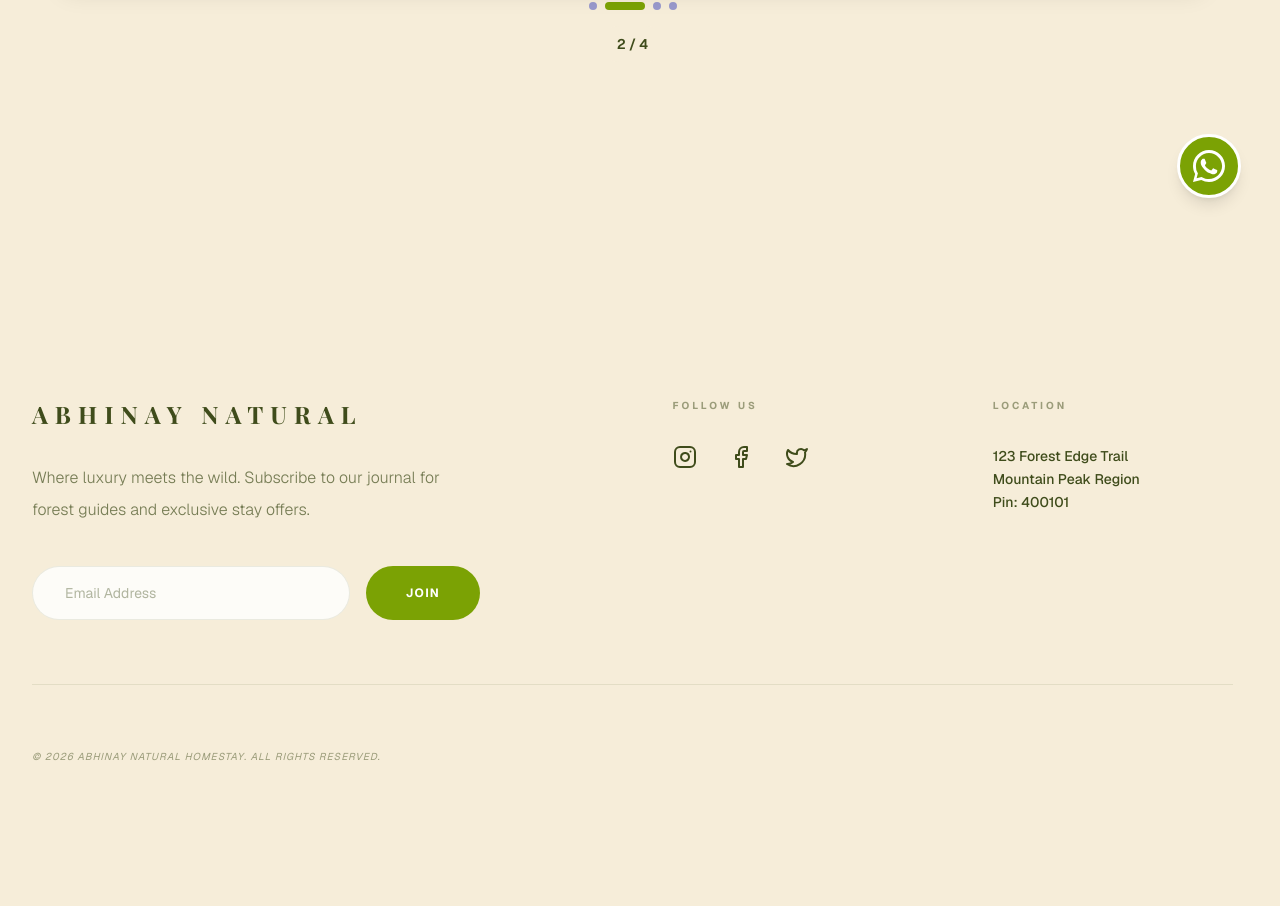
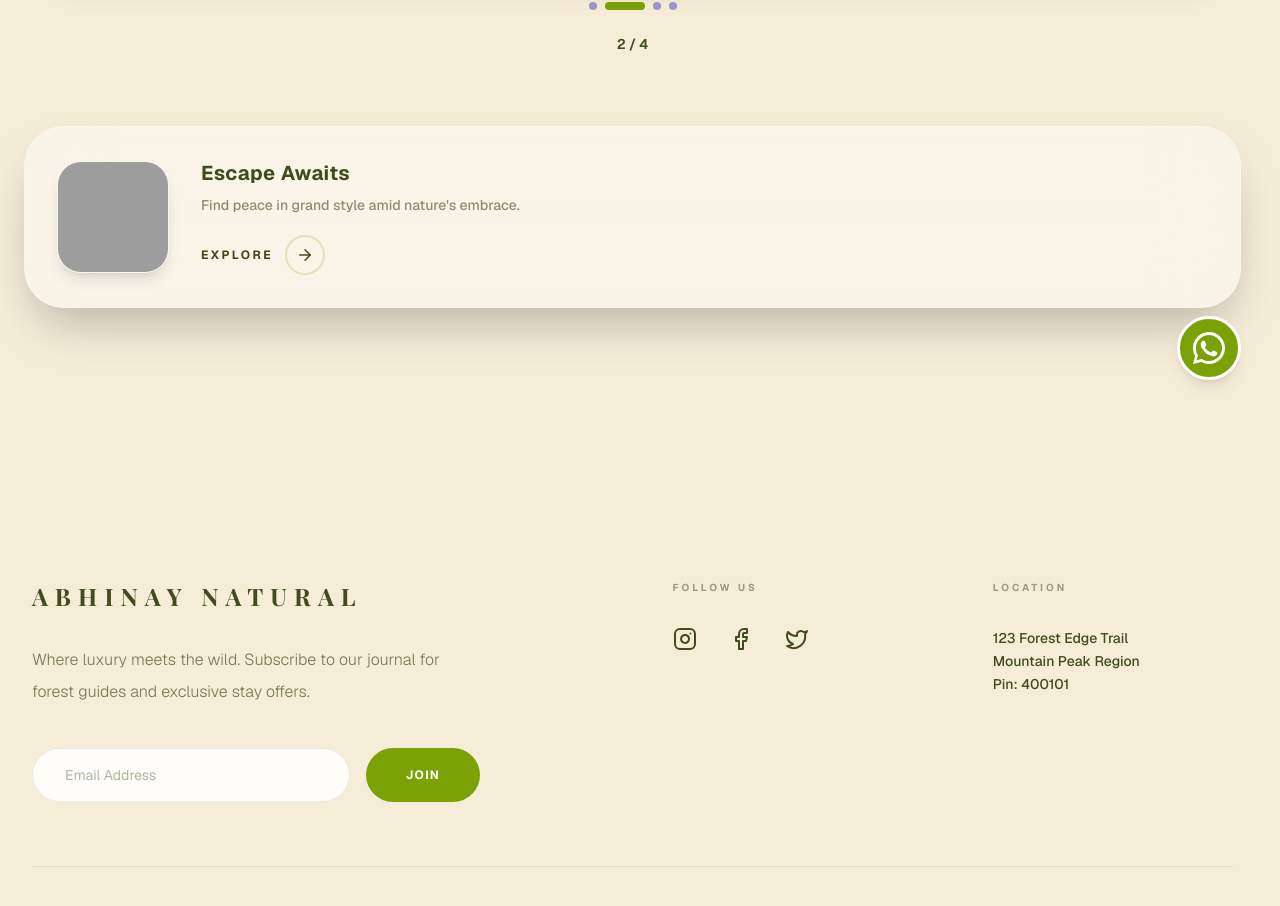
Before and after one commit to Forge-Studios/Abhinay-natural-Homestay, a Next.js app: page /components in a window 1280 px wide. Shown: the part 2699-3605 px from the top of the page. Before the commit the page ends 3563 px from the top, so only its background shows below. Built offline with nearby package versions, Linux system fonts and the light colour scheme; grey boxes are pictures that could not be loaded; a web font is replaced by a local one.

Commit message:
Created CTA component and added in home page

```diff
--- a/app/components/page.tsx
+++ b/app/components/page.tsx
@@ -3,6 +3,7 @@ import Accordion from "@/components/Accordion";
 
 import BaseCard from "@/components/base/BaseCard";
 import Button from "@/components/base/Button";
+import CTA from "@/components/base/CTA";
 import Form from "@/components/base/Form";
 import Calendar from "@/components/Calendar";
 import ImageCarousel from "@/components/ImageCarousel";
@@ -215,6 +216,9 @@ export default function ComponentsPage() {
           <ImageCarousel images={carouselImages} autoPlay={true} autoPlayInterval={6000} />
         </div>
       </section>
+      <section className="px-6 max-w-350">
+        <CTA />
+      </section>
     </main>
   );
 }
--- a/app/page.tsx
+++ b/app/page.tsx
@@ -1,5 +1,6 @@
 import BaseCard from "@/components/base/BaseCard";
-import { ArrowRight, Calendar, Users } from "lucide-react";
+import CTA from "@/components/base/CTA";
+import { Calendar, Users } from "lucide-react";
 import Image from "next/image";
 
 export default function HomePage() {
@@ -29,25 +30,7 @@ export default function HomePage() {
             </div>
 
             {/* HERO OVERLAY: High Intensity Glass */}
-            <BaseCard
-              intensity="2xl"
-              rounded="3xl"
-              className="absolute bottom-8 left-8 right-8 md:bottom-12 md:left-20 md:right-auto md:w-125 p-8 flex items-center gap-8"
-            >
-              <div className="relative w-28 h-28 rounded-3xl overflow-hidden shrink-0 shadow-lg border border-white/10">
-                <Image src="https://images.unsplash.com/photo-1590073242678-70ee3fc28e8e" alt="Mini Preview" fill className="object-cover" />
-              </div>
-              <div className="flex-1">
-                <h3 className="text-brand-primary text-xl font-bold tracking-wide">Escape Awaits</h3>
-                <p className="text-brand-primary/60 text-sm mt-2 font-medium">Find peace in grand style amid nature&apos;s embrace.</p>
-                <button className="mt-5 flex items-center gap-3 text-brand-primary font-bold group/btn">
-                  <span className="text-xs tracking-[0.2em] uppercase">EXPLORE</span>
-                  <div className="w-10 h-10 rounded-full border-2 border-brand-accent/20 flex items-center justify-center group-hover/btn:bg-brand-accent group-hover/btn:text-white transition-all">
-                    <ArrowRight size={18} />
-                  </div>
-                </button>
-              </div>
-            </BaseCard>
+            <CTA className="absolute bottom-8 left-8 right-8 md:bottom-12 md:left-20 md:right-auto md:w-125" />
           </div>
         </div>
       </section>
--- /dev/null
+++ b/components/base/CTA.tsx
@@ -0,0 +1,32 @@
+import { ArrowRight } from "lucide-react";
+import Image from "next/image";
+import BaseCard from "./BaseCard";
+
+interface CTAProps {
+  className?: string; //additional classes for positioning
+  rowReverse?: boolean; //default false
+  imgSrc?: string; //default image src
+  showImage?: boolean; //default true
+}
+
+export default function CTA({ className, rowReverse, imgSrc, showImage = true }: CTAProps) {
+  return (
+    <BaseCard intensity="2xl" rounded="3xl" className={`${className} group p-8 flex ${rowReverse ? "flex-row-reverse" : ""} items-center gap-8`}>
+      {showImage && (
+        <div className="relative w-28 h-28 rounded-3xl overflow-hidden shrink-0 shadow-lg border border-white/10">
+          <Image src={imgSrc || "https://images.unsplash.com/photo-1590073242678-70ee3fc28e8e"} alt="Mini Preview" fill className="object-cover" />
+        </div>
+      )}
+      <div className="flex-1">
+        <h3 className="text-brand-primary text-xl font-bold tracking-wide">Escape Awaits</h3>
+        <p className="text-brand-primary/60 text-sm mt-2 font-medium">Find peace in grand style amid nature&apos;s embrace.</p>
+        <button className="mt-5 flex items-center gap-3 text-brand-primary font-bold group/btn">
+          <span className="text-xs tracking-[0.2em] uppercase">EXPLORE</span>
+          <div className="w-10 h-10 rounded-full border-2 border-brand-accent/20 flex items-center justify-center group-hover:bg-brand-accent group-hover:text-white transition-all">
+            <ArrowRight size={18} />
+          </div>
+        </button>
+      </div>
+    </BaseCard>
+  );
+}
```
